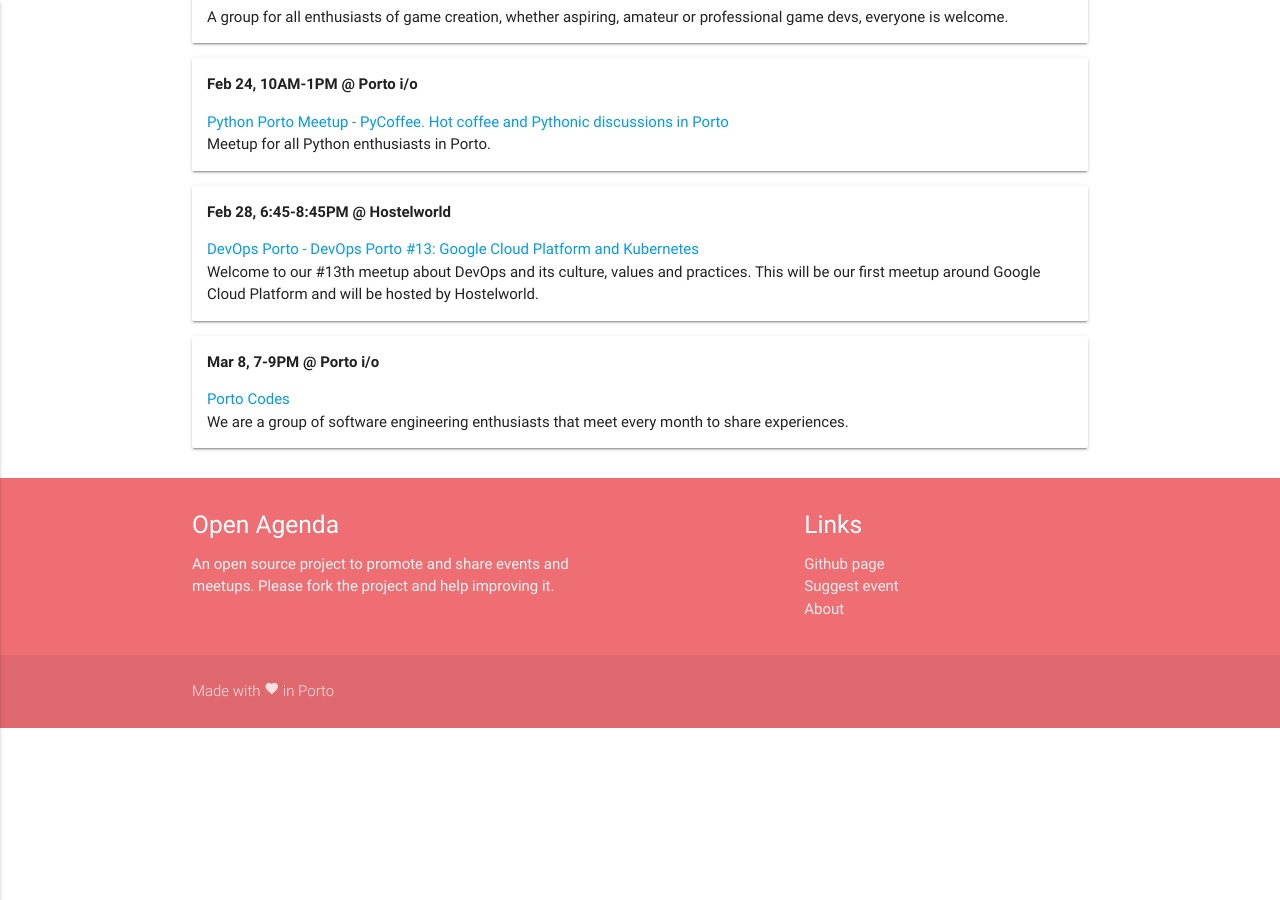
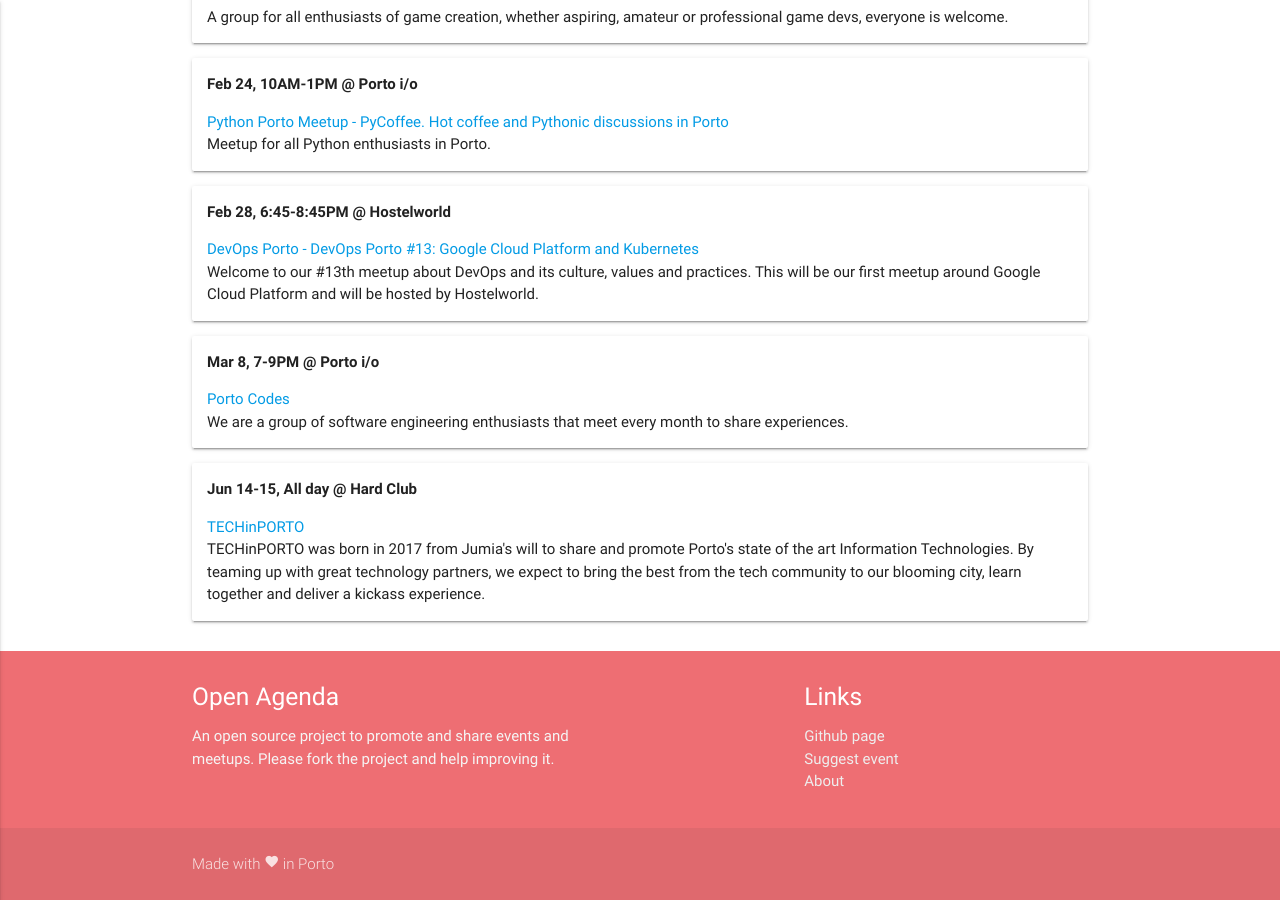
Before and after one commit to agendaopensource/agendaopensource.github.io, a Jekyll site: the page built from index.md, in a window 1280 px wide and 900 px high, scrolled down 780 px. Built offline with Jekyll 4.4.1, drawn with Linux system fonts in a browser that asks for light colours; nearby versions of some CDN libraries; before the commit the page ends 1508 px from its top, so only the background shows below that.

Commit message:
Add tech in porto

```diff
--- a/index.md
+++ b/index.md
@@ -59,6 +59,12 @@
     We are a group of software engineering enthusiasts that meet every month to share experiences.
 </div>
 
+<div class="card-panel">
+    <p class="title">Jun 14-15, All day @ Hard Club</p>
+    <a href="https://techinporto.com" target="_blank">TECHinPORTO</a><br />
+    TECHinPORTO was born in 2017 from Jumia's will to share and promote Porto's state of the art Information Technologies. By teaming up with great technology partners, we expect to bring the best from the tech community to our blooming city, learn together and deliver a kickass experience.
+
+</div>
 
     </div>
 </div>
```
